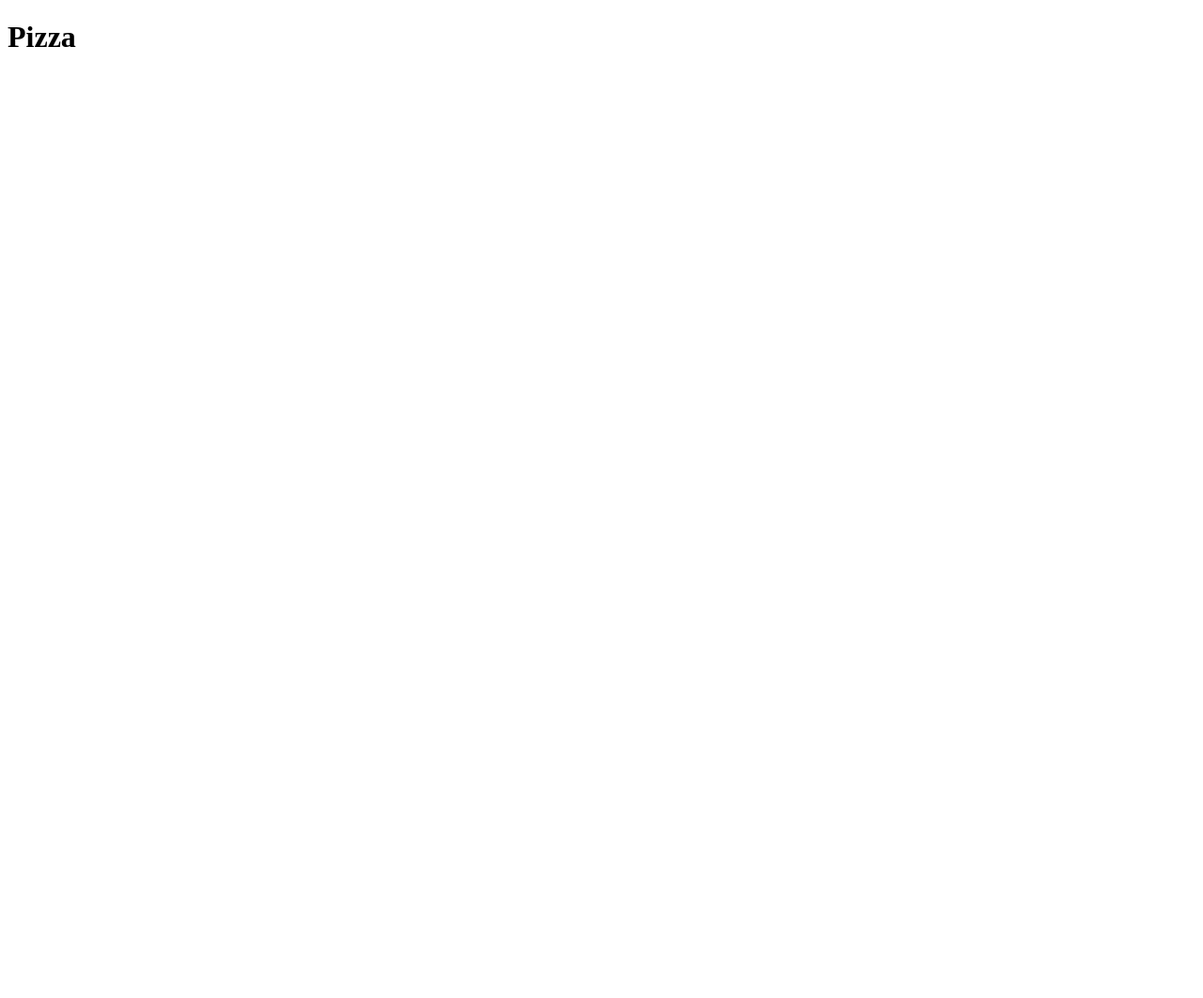
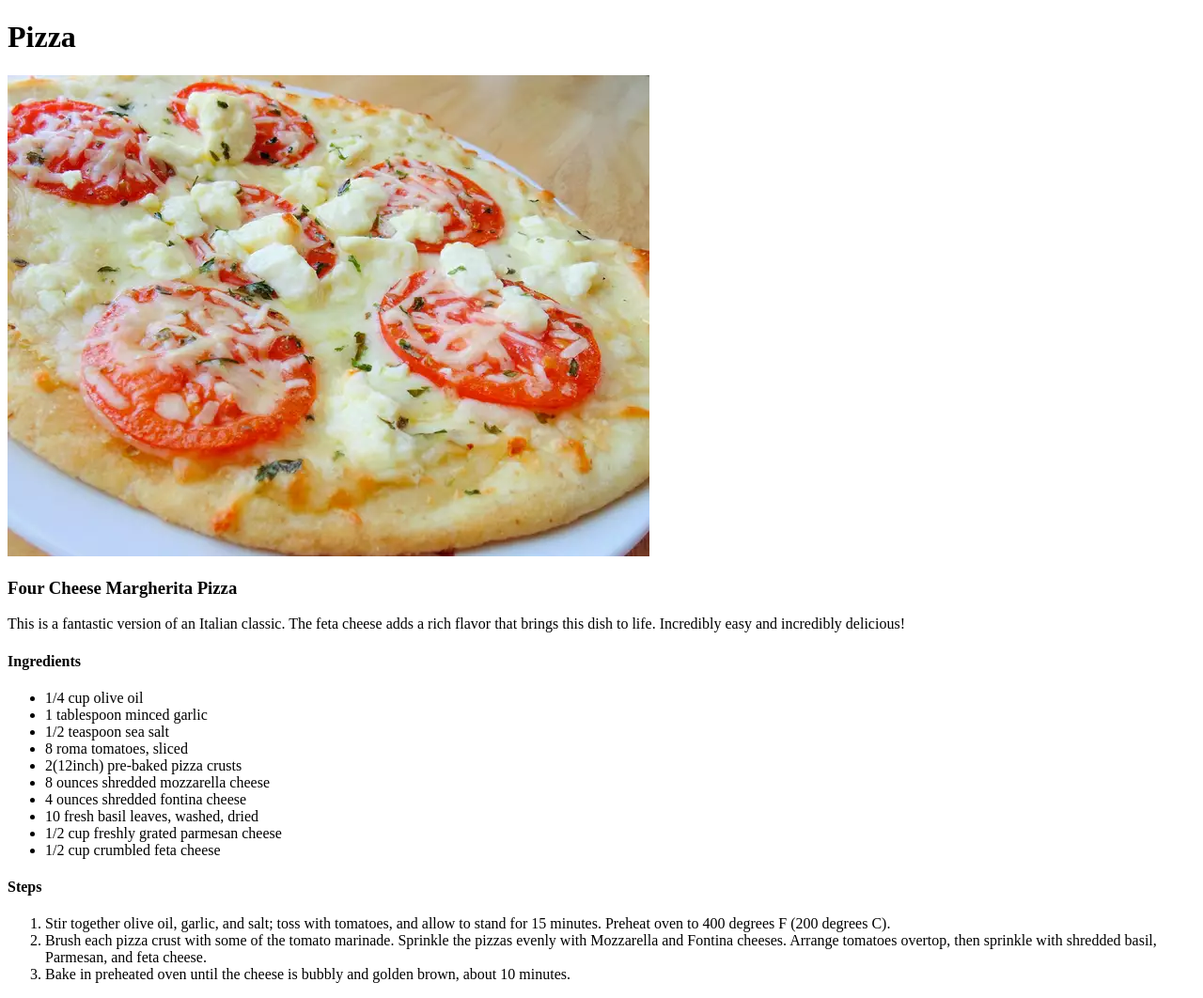
Before and after one commit to antcordero3/odin-recipes, a plain HTML site: page recipes/pizza.html in a window 1280 px wide. Shown: the whole page at 94% size. Before the commit the page ends 800 px from the top, so only its background shows below. Drawn offline with Linux system fonts and the light colour scheme.

Commit message:
add content to pizza page
completed recipe page for margherita pizza

```diff
--- a/recipes/pizza.html
+++ b/recipes/pizza.html
@@ -6,6 +6,29 @@
         <h1>Pizza</h1>
     </head>
     <body>
+        <img src="../images/mpizza.jpg" alt="a delicious four cheese margherita pizza">
+        <h3>Four Cheese Margherita Pizza</h3>
+        <p>This is a fantastic version of an Italian classic. The feta cheese adds a rich flavor that brings this dish to life. Incredibly easy and incredibly delicious!</p>
+        <h4>Ingredients</h4>
+        <ul>
+            <li>1/4 cup olive oil</li>
+            <li>1 tablespoon minced garlic</li>
+            <li>1/2 teaspoon sea salt</li>
+            <li>8 roma tomatoes, sliced</li>
+            <li>2(12inch) pre-baked pizza crusts</li>
+            <li>8 ounces shredded mozzarella cheese</li>
+            <li>4 ounces shredded fontina cheese</li>
+            <li>10 fresh basil leaves, washed, dried</li>
+            <li>1/2 cup freshly grated parmesan cheese</li>
+            <li>1/2 cup crumbled feta cheese</li>
+        </ul>
+        <h4>Steps</h4>
+        <ol>
+           <li>Stir together olive oil, garlic, and salt; toss with tomatoes, and allow to stand for 15 minutes. Preheat oven to 400 degrees F (200 degrees C).</li>
+           <li>Brush each pizza crust with some of the tomato marinade. Sprinkle the pizzas evenly with Mozzarella and Fontina cheeses. Arrange tomatoes overtop, then sprinkle with shredded basil, Parmesan, and feta cheese.</li>
+           <li>Bake in preheated oven until the cheese is bubbly and golden brown, about 10 minutes.</li>
+
+        </ol>
 
     </body>
 </html>
```
Also changed, not shown: index.html (+1 -0 lines), images/mpizza.jpg (added), images/pizza.jpeg (added), 1 other file.
